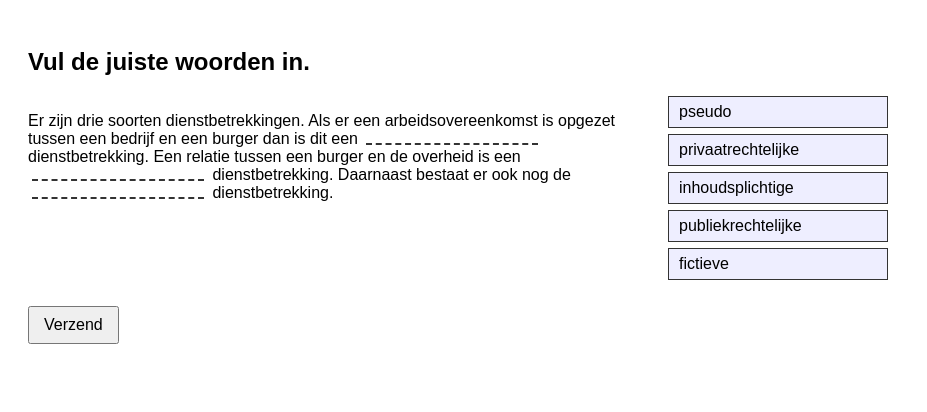
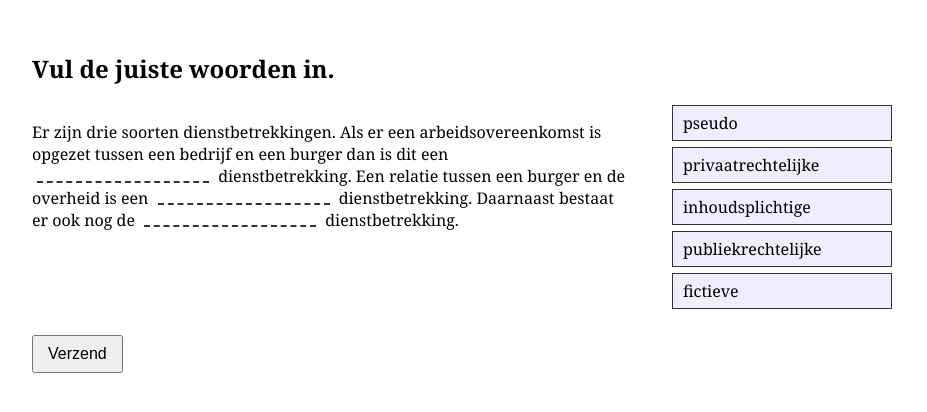
Before and after one commit to Jonathan1-2/Test, a plain HTML site: page Opdracht_1.html in a window 1280 px wide. Shown: the whole page, without its empty margins (0-927 px from the left). Drawn offline with Linux system fonts and the light colour scheme.

Commit message:
Update Opdracht_1.html

```diff
--- a/Opdracht_1.html
+++ b/Opdracht_1.html
@@ -7,8 +7,8 @@
 
   <style>
     body {
-      font-family: Arial, sans-serif;
-      padding: 20px;
+      font-family: Cambria;
+      padding: 24px;
     }
 
     .container {
@@ -25,7 +25,7 @@
       display: inline-block;
       min-width: 160px;
       padding: 4px 6px;
-      margin: 0 4px;
+      margin: 0 5px;
       border-bottom: 2px dashed #333;
       vertical-align: middle;
     }
```
